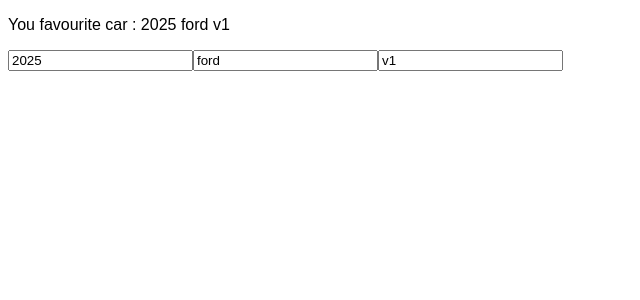
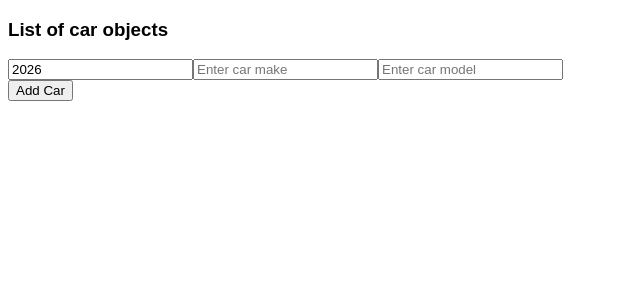
Before and after one commit to Teja-Rayudu/React_Roadmap, a React (Vite) app in the folder my-react-app/: page / in a window 1280 px wide. Shown: the top 300 px of the page, without its empty margins (0-640 px from the left). Built offline with nearby package versions, Linux system fonts and the light colour scheme.

Commit message:
Add ComponentB and ComponentC for food and car management features

```diff
--- a/my-react-app/src/App.jsx
+++ b/my-react-app/src/App.jsx
@@ -1,10 +1,10 @@
-import ComponentA from "./ComponentA.jsx";
+import ComponentC from "./ComponentC.jsx";
 
 function App() {
 
   return(
     <>
-      <ComponentA />
+      <ComponentC />
     </>
   );
 }
--- /dev/null
+++ b/my-react-app/src/ComponentC.jsx
@@ -0,0 +1,56 @@
+import React, { useState } from "react";
+
+function ComponentC() {
+  const [cars, setCars] = useState([]);
+  const [carYear, setYear] = useState(new Date().getFullYear());
+  const [carMake, setMake] = useState("");
+  const [carModel, setModel] = useState("");
+
+  function handleAddCar() {
+    const newCar = {year:carYear, make:carMake, model:carModel};
+
+    setCars(c => [...c, newCar]);
+
+    setMake("");
+    setModel("");
+    setYear(new Date().getFullYear());
+
+
+  }
+
+  function handleCarYear(event) {
+    setYear(event.target.value);
+  }
+
+  function handleCarModel(event) {
+    setModel(event.target.value)
+  }
+
+  function handleCarMake(event) {
+    setMake(event.target.value)
+  }
+
+  function handleRemoveCar(index) {
+    setCars(cars.filter((_, i) => i !== index));
+  }
+
+  return (
+    <div>
+      <h3>List of car objects</h3>
+      <ul>
+        {cars.map((car, index) =>
+        <li key={index} onClick={() => handleRemoveCar(index)}>
+          {car.year} {car.make} {car.model}
+        </li>)}
+      </ul>
+      <input type="number" value={carYear} onChange={handleCarYear}></input>
+      <input type="text" placeholder="Enter car make"
+      onChange={handleCarMake}></input>
+      <input type="text" placeholder="Enter car model"
+      onChange={handleCarModel}></input><br></br>
+      <button onClick={handleAddCar}>Add Car</button>
+    </div>
+  );
+}
+
+export default ComponentC;
```
Also changed, not shown: my-react-app/src/ComponentB.jsx (added, +31 -0 lines).
